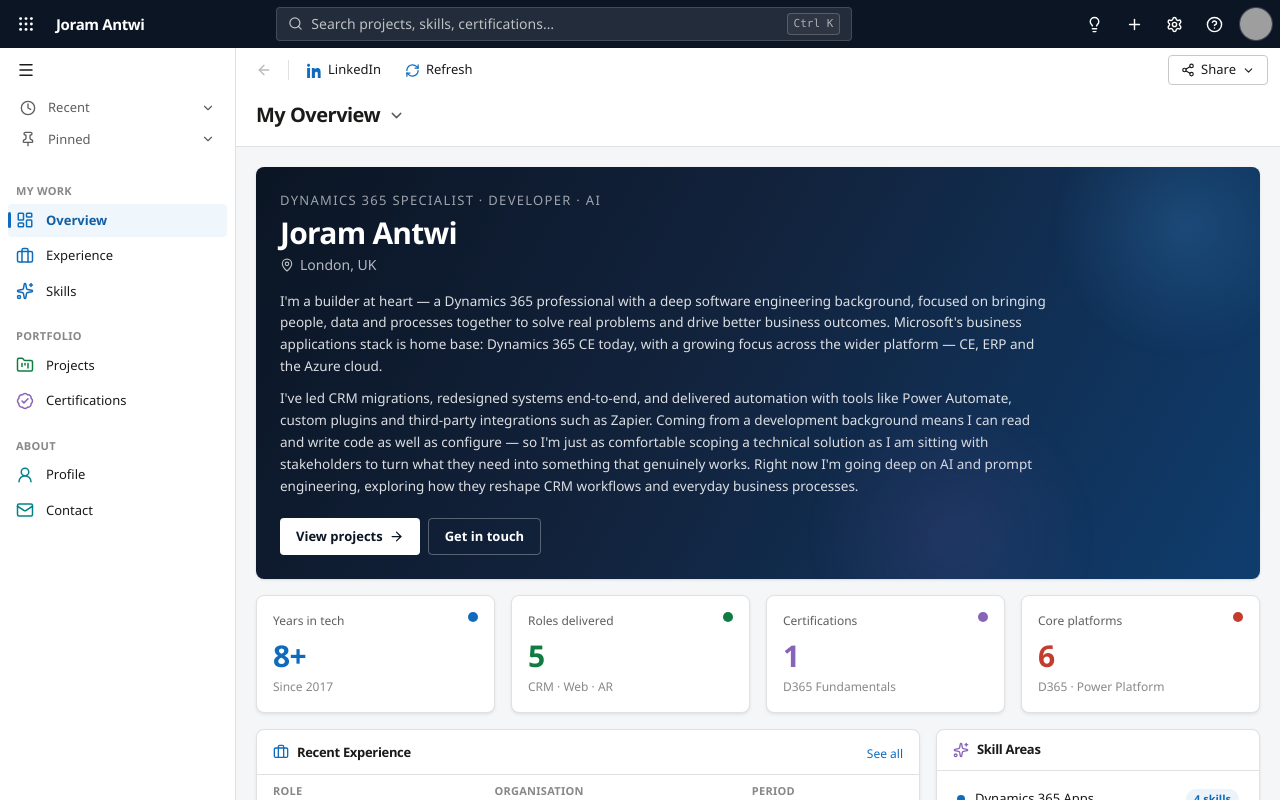
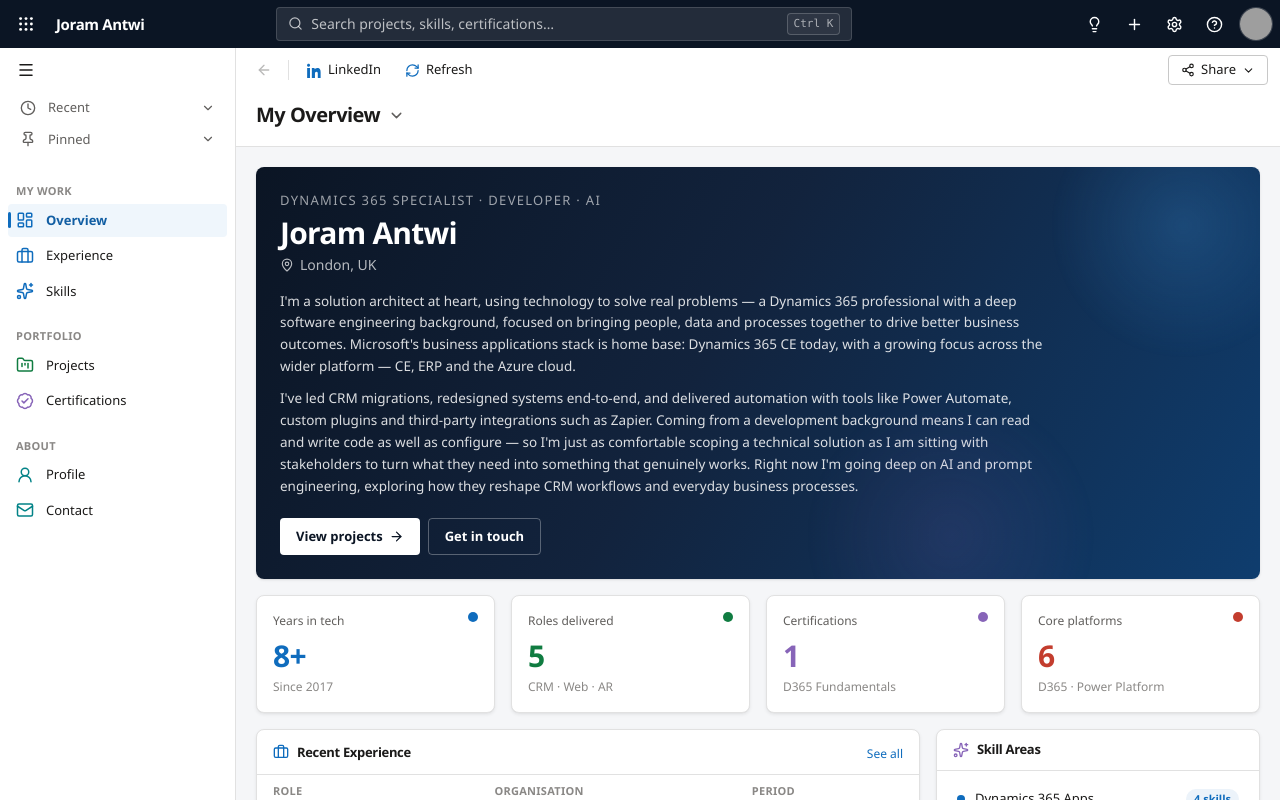
Before and after one commit to joramantwi/Joram-Portfolio, a Next.js app: page / in a window 1280 px wide. Built offline with nearby package versions, Linux system fonts and the light colour scheme; grey boxes are pictures that could not be loaded.

Commit message:
Open hero bio with solution architect framing

```diff
--- a/src/data/portfolio.ts
+++ b/src/data/portfolio.ts
@@ -9,7 +9,7 @@ export const profile = {
   learnCredentials: "https://learn.microsoft.com/en-us/users/joramantwi-5080/credentials/",
   learnProfileLabel: "learn.microsoft.com/users/joramantwi-5080",
   summary: [
-    "I'm a builder at heart — a Dynamics 365 professional with a deep software engineering background, focused on bringing people, data and processes together to solve real problems and drive better business outcomes. Microsoft's business applications stack is home base: Dynamics 365 CE today, with a growing focus across the wider platform — CE, ERP and the Azure cloud.",
+    "I'm a solution architect at heart, using technology to solve real problems — a Dynamics 365 professional with a deep software engineering background, focused on bringing people, data and processes together to drive better business outcomes. Microsoft's business applications stack is home base: Dynamics 365 CE today, with a growing focus across the wider platform — CE, ERP and the Azure cloud.",
     "I've led CRM migrations, redesigned systems end-to-end, and delivered automation with tools like Power Automate, custom plugins and third-party integrations such as Zapier. Coming from a development background means I can read and write code as well as configure — so I'm just as comfortable scoping a technical solution as I am sitting with stakeholders to turn what they need into something that genuinely works. Right now I'm going deep on AI and prompt engineering, exploring how they reshape CRM workflows and everyday business processes.",
   ],
 };
```
